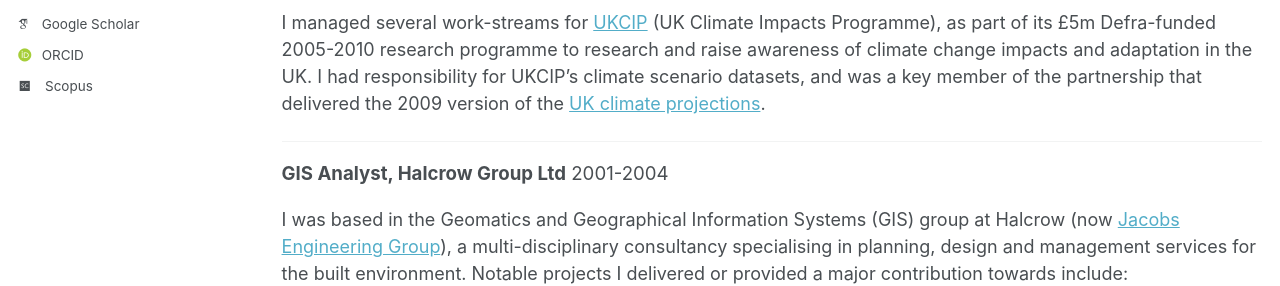
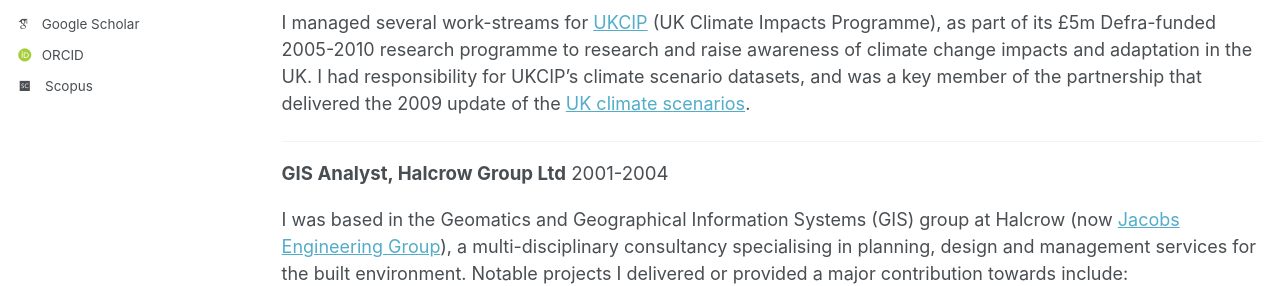
Before and after one commit to richardwestaway/richardwestaway.github.io, a Jekyll site: the page built from _pages/cv.html, in a window 1280 px wide and 900 px high, scrolled down 1976 px. Shown: the part 248-534 px from the top of the window. Built offline with Jekyll 4.4.1, drawn with Linux system fonts in a browser that asks for light colours; some web fonts are replaced.

Commit message:
Update cv.html

```diff
--- a/_pages/cv.html
+++ b/_pages/cv.html
@@ -64,7 +64,7 @@ redirect_from:
 
 <span style="font-size: 14pt"><strong>Scientific Officer, UKCIP</strong> 2005-2008</span>
 
-<p>I managed several work-streams for <a href="http://www.ukcip.org.uk/" target="_blank" rel="noopener">UKCIP</a> (UK Climate Impacts Programme), as part of its £5m Defra-funded 2005-2010 research programme to research and raise awareness of climate change impacts and adaptation in the UK. I had responsibility for UKCIP’s climate scenario datasets, and was a key member of the partnership that delivered the 2009 version of the <a href="https://webarchive.nationalarchives.gov.uk/20181204111018/http://ukclimateprojections-ukcp09.metoffice.gov.uk/" target="_blank" rel="noopener">UK climate projections</a>.</p>
+<p>I managed several work-streams for <a href="http://www.ukcip.org.uk/" target="_blank" rel="noopener">UKCIP</a> (UK Climate Impacts Programme), as part of its £5m Defra-funded 2005-2010 research programme to research and raise awareness of climate change impacts and adaptation in the UK. I had responsibility for UKCIP’s climate scenario datasets, and was a key member of the partnership that delivered the 2009 update of the <a href="https://webarchive.nationalarchives.gov.uk/20181204111018/http://ukclimateprojections-ukcp09.metoffice.gov.uk/" target="_blank" rel="noopener">UK climate scenarios</a>.</p>
 <hr />
 
 <span style="font-size: 14pt"><strong>GIS Analyst, Halcrow Group Ltd</strong> 2001-2004</span>
```
